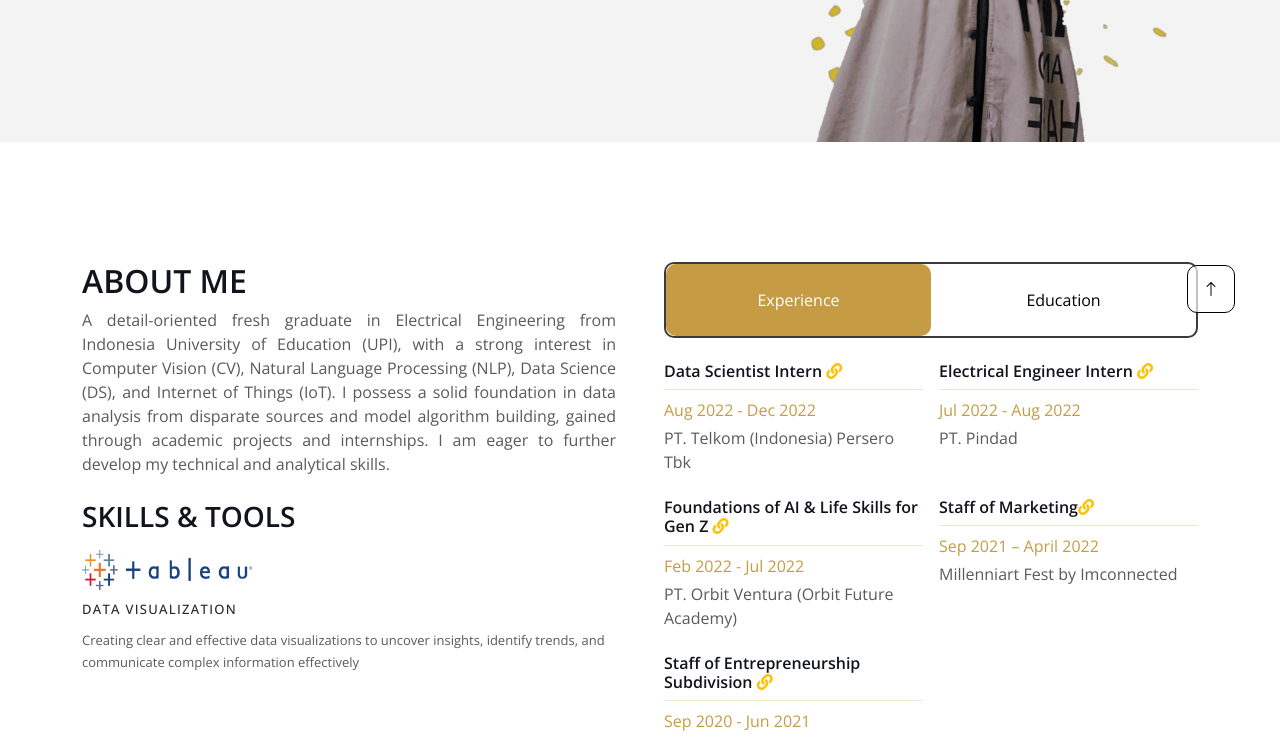
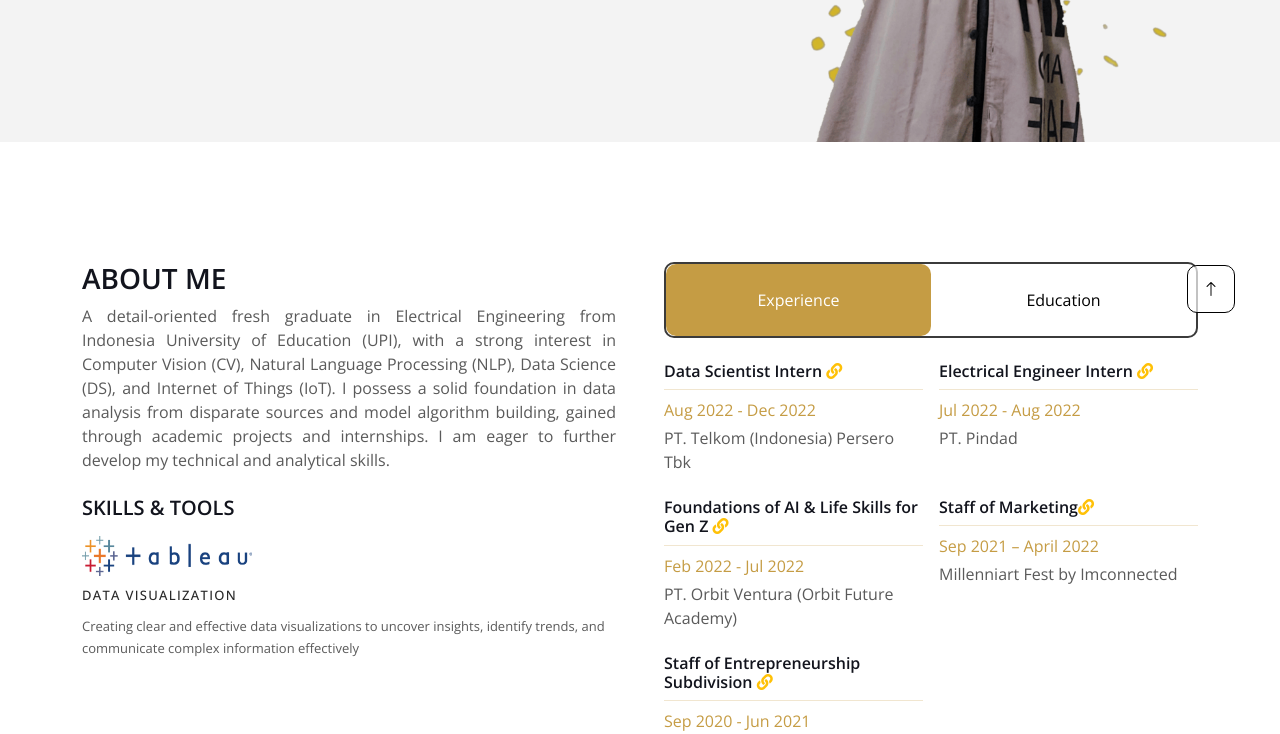
Before and after one commit to lutfinufus/portfolio-lutfia, a plain HTML site: page index.html in a window 1280 px wide. Shown: the part 442-1176 px from the top of the page. Drawn offline with nearby package versions, Linux system fonts and the light colour scheme.

Commit message:
index.html

```diff
--- a/index.html
+++ b/index.html
@@ -83,14 +83,14 @@
       <div class="container">
         <div class="row g-5">
           <div class="col-lg-6 wow fadeInUp" data-wow-delay="0.1s">
-            <h2 class="display-8 mb-2">ABOUT ME</h2>
+            <h3 class="display-8 mb-2">ABOUT ME</h2>
             <p class="align-items-justify mb-4">
               A detail-oriented fresh graduate in Electrical Engineering from Indonesia University of Education (UPI), with a strong interest in Computer Vision (CV), Natural Language Processing (NLP), Data Science (DS), and Internet of Things (IoT).
               I possess a solid foundation in data analysis from disparate sources and model algorithm building, gained through academic projects and internships. I am eager to further develop my technical and analytical skills.
             </p>
 
             <!--=============================SKILLS======================================-->
-            <h3 class="mb-3">SKILLS & TOOLS</h3>
+            <h5 class="mb-3">SKILLS & TOOLS</h3>
             <div
                 class="services-slider swiper"
                 data-aos="fade-up"
```
